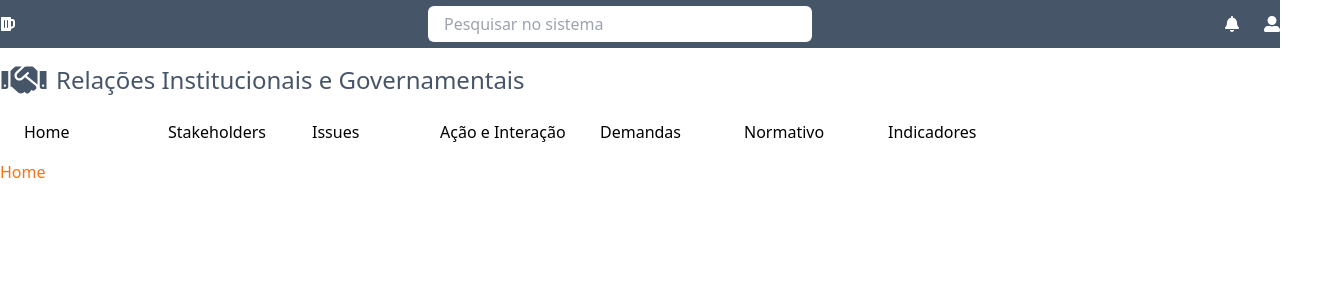
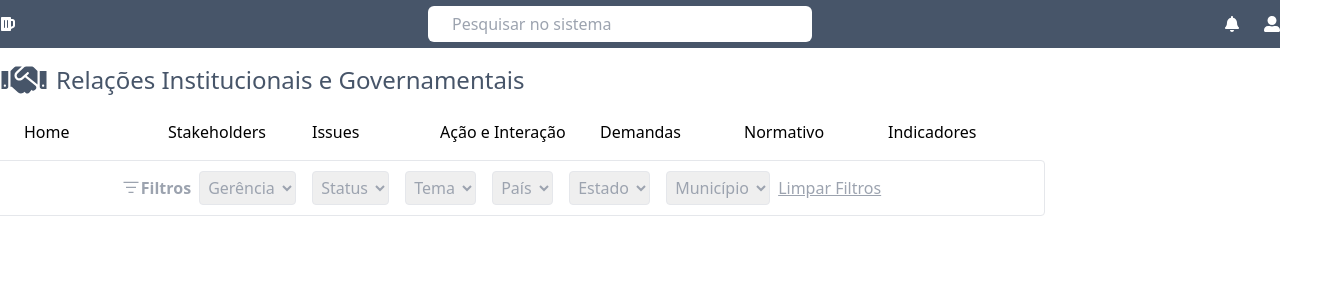
Before and after one commit to xdnzz/trinity-system-, a React (Vite) app: page / in a window 1280 px wide. Shown: the top 300 px of the page, 1323 px wide, since content can reach past the window. Built offline with nearby package versions, Linux system fonts and the light colour scheme.

Commit message:
feat: starting the filter creation

```diff
--- a/src/App.tsx
+++ b/src/App.tsx
@@ -8,9 +8,9 @@ import { Header } from "./components/Header/Header";
 function App() {
 
   return (
-    <div className="App w-screen h-screen   flex flex-row justify-center">
+    <div className="App w-screen h-screen flex flex-col items-center">
+            <Nav />
       <main className="w-[85.375rem] justify-center items-center">
-
         <Routes />
       </main>
     </div>
--- a/src/components/Nav/Nav.tsx
+++ b/src/components/Nav/Nav.tsx
@@ -4,14 +4,17 @@ export function Nav() {
   return (
     <nav className="w-full h-12 bg-slate-600">
       <div className="w-full h-full max-w-7xl m-auto flex items-center justify-between text-white">
-        <div><FaBeer /></div>
+        <div><FaBeer/></div>
 
-        <input className="w-96 h-9 rounded-md placeholder:px-4"
-          placeholder="Pesquisar no sistema" />
+        <input
+          className="w-96 h-9 rounded-md placeholder:px-4  text-zinc-800 p-2"
+          placeholder="Pesquisar no sistema"
+          onChange={(e:any)=>console.log(e.target.value)}
+        />
 
         <div className="w-14 flex justify-between">
-          <FaBell/>
-          <FaUserAlt/>
+          <FaBell />
+          <FaUserAlt />
         </div>
 
 
--- a/src/pages/Home/Home.tsx
+++ b/src/pages/Home/Home.tsx
@@ -1,7 +1,38 @@
-export function Home(){
+import { useState } from "react";
+import { VscListFilter } from "react-icons/vsc";
+
+
+
+export function Home() {
+
+
+
+
+
     return (
-        <main className="App text-orange-500">
-            Home
-        </main>
+        <section className="App text-gray-400 w-[68rem] border rounded h-[3.5rem]  flex items-center justify-center">
+            <VscListFilter size={20} /> <span className="font-bold">Filtros</span>
+            <select className="border rounded p-1 m-2 outline-none">
+                <option>Gerência</option>
+            </select>
+            <select className="border rounded p-1 m-2 outline-none">
+                <option>Status</option>
+            </select>
+            <select className="border rounded p-1 m-2 outline-none">
+                <option>Tema</option>
+            </select>
+            <select className="border rounded p-1 m-2 outline-none">
+                <option>País</option>
+            </select>
+            <select className="border rounded p-1 m-2 outline-none">
+                <option>Estado</option>
+            </select>
+            <select className="border rounded p-1 m-2 outline-none">
+                <option>Município</option>
+            </select>
+            <span className="underline cursor-pointer">
+                Limpar Filtros
+            </span>
+        </section>
     )
 }
--- a/src/routes/route.tsx
+++ b/src/routes/route.tsx
@@ -11,7 +11,6 @@ import { Stakeholders } from "../pages/Stakeholders/Stackholders";
 export function Routes() {
     return (
         <BrowserRouter>
-            <Nav />
             <Header />
             <SingleRoutes>
                 <Route path="/" element={<Home />} />
```
